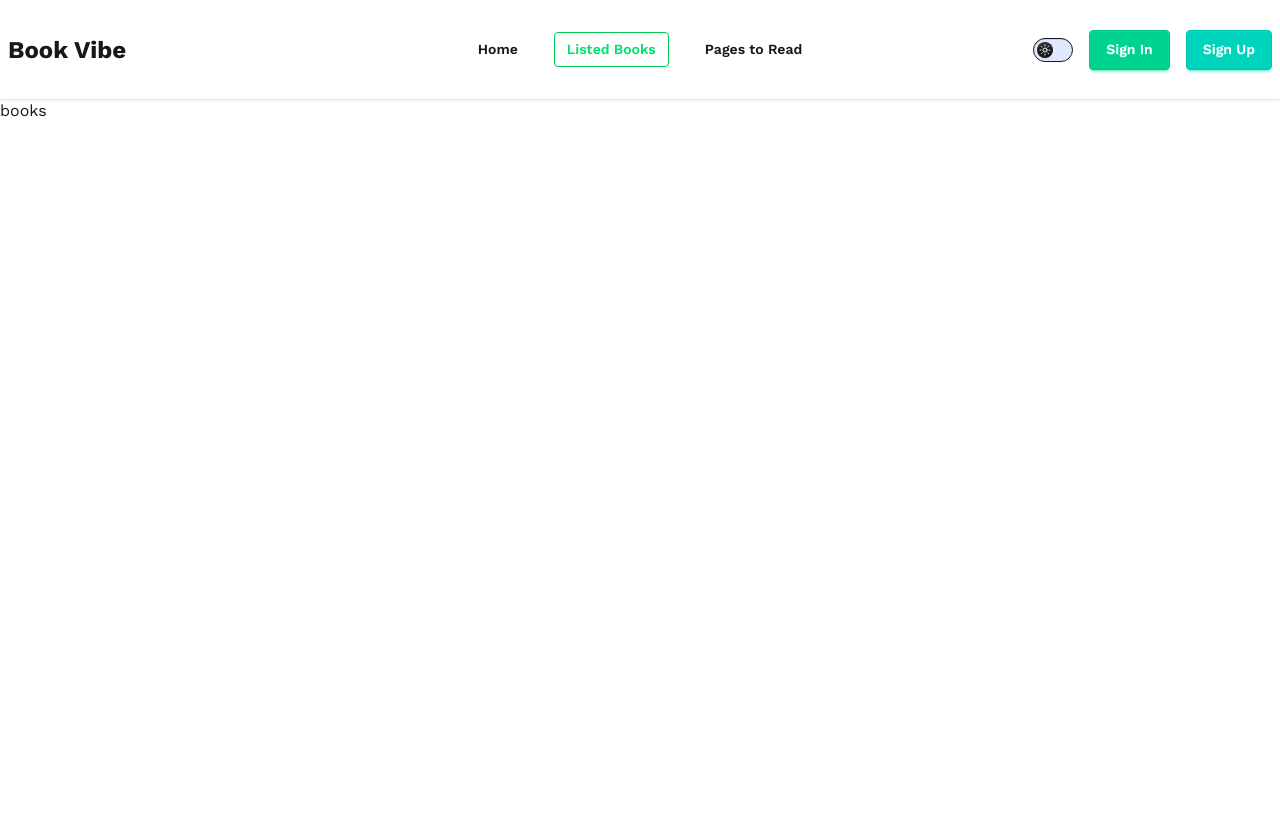
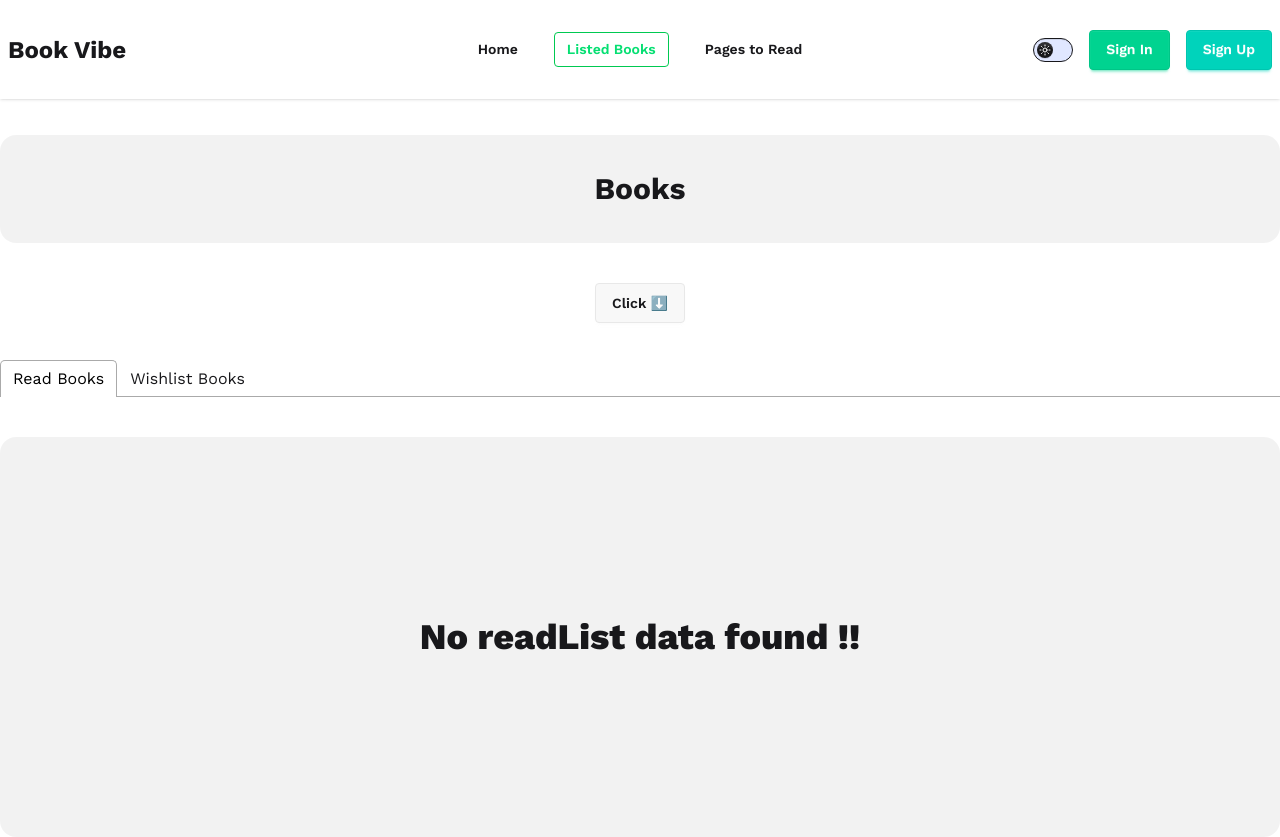
Before and after one commit to romman-hossen/book-vibe, a React (Vite) app: page /books in a window 1280 px wide. Before the commit the page ends 800 px from the top, so only its background shows below. Built offline with nearby package versions, Linux system fonts and the light colour scheme.

Commit message:
Listed book added

```diff
--- a/package.json
+++ b/package.json
@@ -15,6 +15,8 @@
     "react-dom": "^19.2.4",
     "react-icons": "^5.6.0",
     "react-router": "^7.14.0",
+    "react-tabs": "^6.1.1",
+    "react-toastify": "^11.0.5",
     "tailwindcss": "^4.2.2"
   },
   "devDependencies": {
--- a/src/Components/BookDetails/BookDetails.jsx
+++ b/src/Components/BookDetails/BookDetails.jsx
@@ -4,9 +4,9 @@ import { BooksContext } from "../Context/BookContext";
 
 const BookDetails = () => {
 
-  const {handleMarkAsRead} = useContext(BooksContext)
+  const {handleMarkAsRead,handleAddToWishList} = useContext(BooksContext)
   const { bookId: paramBookId } = useParams();
-  // console.log(bookId,"params")
+
   const bookDetails = useLoaderData();
   // console.log(bookDetails);
   const idDetails = bookDetails.find(
@@ -79,7 +79,7 @@ const BookDetails = () => {
         </div>
         <div className="flex gap-4  ">
             <button onClick={() => handleMarkAsRead(idDetails)} className="btn btn-outline">Mark as Read</button>
-            <button className="btn  btn-accent">Add to Wishlist</button>
+            <button onClick={() => handleAddToWishList(idDetails)} className="btn  btn-accent">Add to Wishlist</button>
         </div>
       </div>
     </div>
--- a/src/Components/Context/BookContext.jsx
+++ b/src/Components/Context/BookContext.jsx
@@ -1,34 +1,61 @@
-import React, { createContext, useState } from 'react';
-
+import React, { createContext, useState } from "react";
+import { toast } from "react-toastify";
 
 export const BooksContext = createContext();
 
-const BookContext = ({children}) => {
-
-const [storeBook ,setStoreBook] = useState([]);
+const BookContext = ({ children }) => {
+  const [readListBook, setReadListBook] = useState([]);
+  const [wishListBook, setWishListBook] = useState([]);
 
   const handleMarkAsRead = (details) => {
+
+    const isWishListBookExist = wishListBook.find((book) => book.bookId === details.bookId);
+
+    if(isWishListBookExist){
+        toast.error("This book is Already Exist in Wishlist")
+        return;
+    }
     // console.log(details)
-    const isExistBook = storeBook.find((book) => book.bookId === details.bookId);
+    const isExistBook = readListBook.find(
+      (book) => book.bookId === details.bookId,
+    );
+    // console.log(isExistBook)
+    if (isExistBook) {
+      toast.error("This book is already Exist");
+    } else {
+      setReadListBook([...readListBook, details]);
+      toast.success(`${details.bookName} is added byy ReadList`);
+    }
+  };
+   const handleAddToWishList = (details) => {
+
+    const isReadListBookExist = readListBook.find((book) => book.bookId === details.bookId);
+
+    if(isReadListBookExist){
+        toast.error("This book is Already Exist in ReadList")
+        return;
+    }
+
+    // console.log(details)
+    const isExistBook = wishListBook.find((book) => book.bookId === details.bookId);
     // console.log(isExistBook)
     if(isExistBook){
-      alert("This book is already Exist")
+       toast.error("This book is already Exist")
     }
     else{
-      setStoreBook([...storeBook,details])
-      alert(`${details.bookName} is added byy booklist`)
+      setWishListBook([...wishListBook,details])
+      toast.success(`${details.bookName} is added byy WishList`)
     }
   }
-   const data ={
-        storeBook,
-        setStoreBook,
-        handleMarkAsRead
-    }
-    return (
-       <BooksContext.Provider value={data}>
-        {children}
-       </BooksContext.Provider>
-    );
+  const data = {
+    readListBook,
+    setReadListBook,
+    handleMarkAsRead,
+    wishListBook,
+    setWishListBook,
+    handleAddToWishList
+  };
+  return <BooksContext.Provider value={data}>{children}</BooksContext.Provider>;
 };
 
 export default BookContext;
--- /dev/null
+++ b/src/Components/ListedBooks/ReadBook.jsx
@@ -0,0 +1,27 @@
+import React, { useContext } from 'react';
+import { BooksContext } from '../Context/BookContext';
+import BookData from '../../pages/Homepage/AllBooks/BookData';
+
+const ReadBook = () => {
+    const {readListBook} = useContext(BooksContext);
+    // console.log(readListBook)
+    if(readListBook.length === 0){
+        return(
+            <div className='h-[50vh] bg-black/5 flex items-center justify-center rounded-2xl mt-10 '>
+                    <h3 className='text-4xl font-extrabold '>No readList data found !!</h3>
+            </div>
+        )
+    }
+    return (
+        <div className='grid grid-cols-1 md:grid-cols-2 lg:grid-cols-3 gap-8 mt-8'>
+            {
+                readListBook.map((books,ind) =>
+                    <BookData key={ind} books={books}/>
+                )
+            }
+
+        </div>
+    );
+};
+
+export default ReadBook;
--- /dev/null
+++ b/src/Components/ListedBooks/WishListBook.jsx
@@ -0,0 +1,26 @@
+import React, { useContext } from 'react';
+import { BooksContext } from '../Context/BookContext';
+import BookData from '../../pages/Homepage/AllBooks/BookData';
+
+const WishListBook = () => {
+  const { wishListBook} = useContext(BooksContext);
+    // console.log(readListBook)
+    if(wishListBook.length === 0){
+        return(
+            <div className='h-[50vh] bg-black/5 flex items-center justify-center rounded-2xl mt-10 '>
+                    <h3 className='text-4xl font-extrabold '>No wishList data found !!</h3>
+            </div>
+        )
+    }
+    return (
+        <div className='grid grid-cols-1 md:grid-cols-2 lg:grid-cols-3 gap-8 mt-8'>
+            {
+                wishListBook.map((books,ind) =>
+                    <BookData key={ind} books={books}/>
+                )
+            }
+
+        </div>
+    );
+};
+export default WishListBook;
--- a/src/main.jsx
+++ b/src/main.jsx
@@ -4,11 +4,13 @@ import "./index.css";
 import { RouterProvider } from "react-router";
 import { router } from "./routes/routes";
 import BookContext from "./Components/Context/BookContext";
+import { ToastContainer } from "react-toastify";
 
 createRoot(document.getElementById("root")).render(
   <StrictMode>
     <BookContext>
       <RouterProvider router={router}></RouterProvider>
+      <ToastContainer />
     </BookContext>
   </StrictMode>,
 );
--- a/src/pages/Books/Books.jsx
+++ b/src/pages/Books/Books.jsx
@@ -1,11 +1,53 @@
-import React from 'react';
+import React, { useContext } from "react";
+import { BooksContext } from "../../Components/Context/BookContext";
+import { Tab, Tabs, TabList, TabPanel } from "react-tabs";
+import "react-tabs/style/react-tabs.css";
+import ReadBook from "../../Components/ListedBooks/ReadBook";
+import WishListBook from "../../Components/ListedBooks/WishListBook";
 
 const Books = () => {
-    return (
-        <div>
-            books
+  const { readListBook, wishListBook } = useContext(BooksContext);
+  //   console.log(readListBook);
+  return (
+    <div className="container mx-auto ">
+      <h2
+        className="text-3xl font-bold py-9 bg-black/5
+     text-center rounded-2xl my-9"
+      >
+        Books
+      </h2>
+      <div className="flex justify-center mb-8">
+        <div className="dropdown dropdown-start">
+          <div tabIndex={0} role="button" className="btn m-1">
+            Click ⬇️
+          </div>
+          <ul
+            tabIndex="-1"
+            className="dropdown-content menu bg-base-100 rounded-box z-1 w-52 p-2 shadow-sm"
+          >
+            <li>
+              <a>Item 1</a>
+            </li>
+            <li>
+              <a>Item 2</a>
+            </li>
+          </ul>
         </div>
-    );
+      </div>
+      <Tabs>
+        <TabList>
+          <Tab>Read Books</Tab>
+          <Tab>Wishlist Books</Tab>
+        </TabList>
+        <TabPanel>
+          <ReadBook />
+        </TabPanel>
+        <TabPanel>
+          <WishListBook />
+        </TabPanel>
+      </Tabs>
+    </div>
+  );
 };
 
 export default Books;
--- a/src/pages/Homepage/AllBooks/BookData.jsx
+++ b/src/pages/Homepage/AllBooks/BookData.jsx
@@ -11,8 +11,8 @@ const BookData = ({ books }) => {
       </figure>
       <div className="space-y-5">
         <div className="flex gap-2 pt-6">
-        {books.tags.map((tag) => (
-            <div bookItem = {tag} className="badge bg-green-50 text-green-500 font-medium ">
+        {books.tags.map((tag,ind) => (
+            <div tag = {tag} key={ind} className="badge bg-green-50 text-green-500 font-medium ">
             {/* <div className="badge badge-outline">Fashion</div>
             <div className="badge badge-outline">Products</div> */}
              {tag}
```
Also changed, not shown: 1 other file (tests, documents, lock files or other folders).
